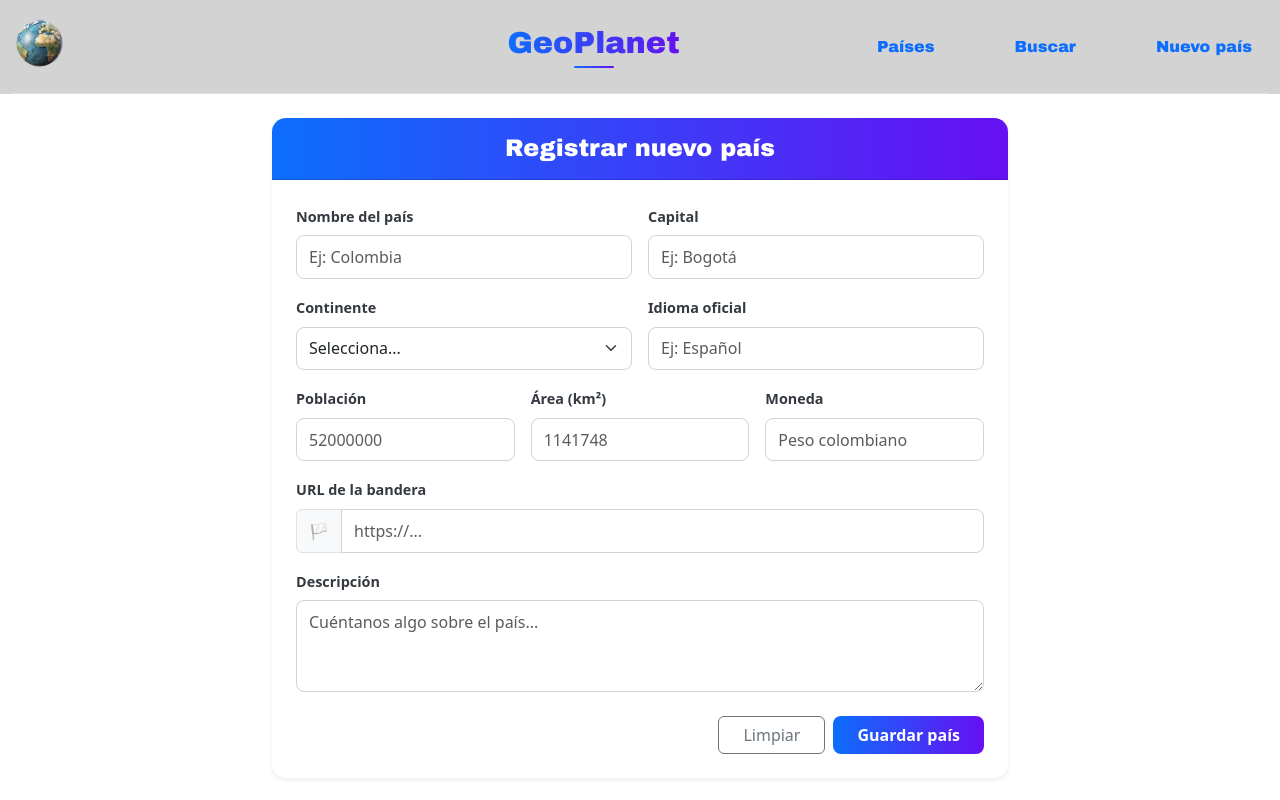
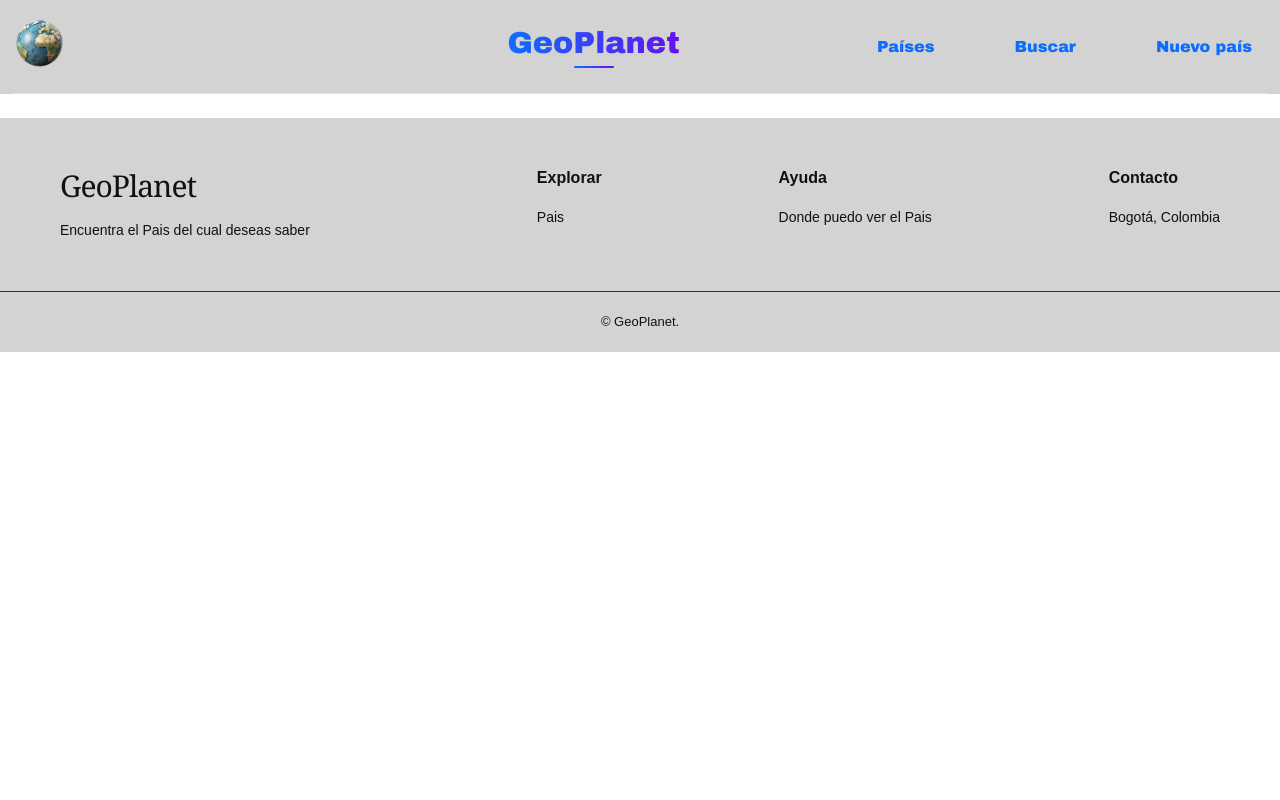
Before and after one commit to andresgs370-lgtm/Taller2, an Angular app: page / in a window 1280 px wide. Shown: the top 800 px of the page. Built offline with nearby package versions, Linux system fonts and the light colour scheme.

Commit message:
cambio de out
mm

```diff
--- a/src/app/app-routing-module.ts
+++ b/src/app/app-routing-module.ts
@@ -4,6 +4,7 @@ import { RouterModule, Routes } from '@angular/router';
 import { Paiscomponent } from './components/paiscomponent/paiscomponent';
 
 const routes: Routes = [
+
   { path: 'nuevoPais', component: Paiscomponent },
 ];
 
--- a/src/app/app.html
+++ b/src/app/app.html
@@ -1,3 +1,3 @@
 <app-navbarcomponent></app-navbarcomponent>
-<app-paiscomponent></app-paiscomponent>
+<router-outlet></router-outlet>
 <app-footercomponent></app-footercomponent>
```
